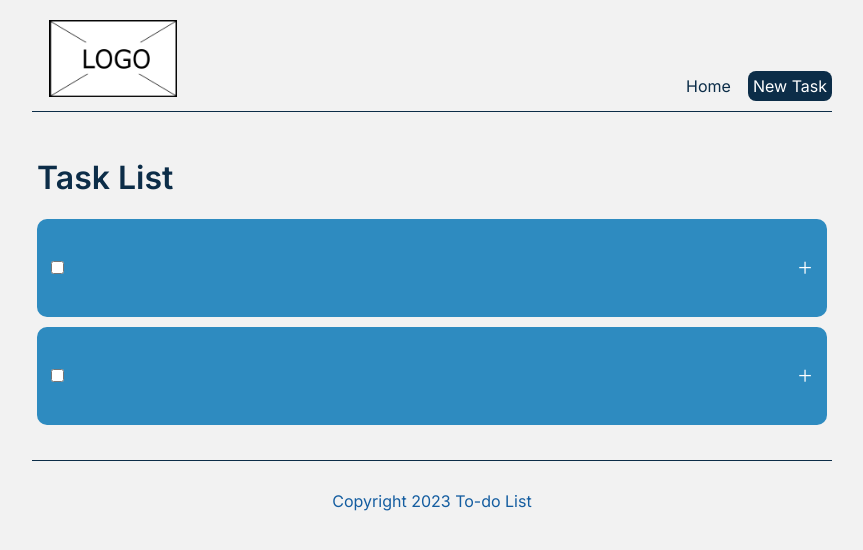
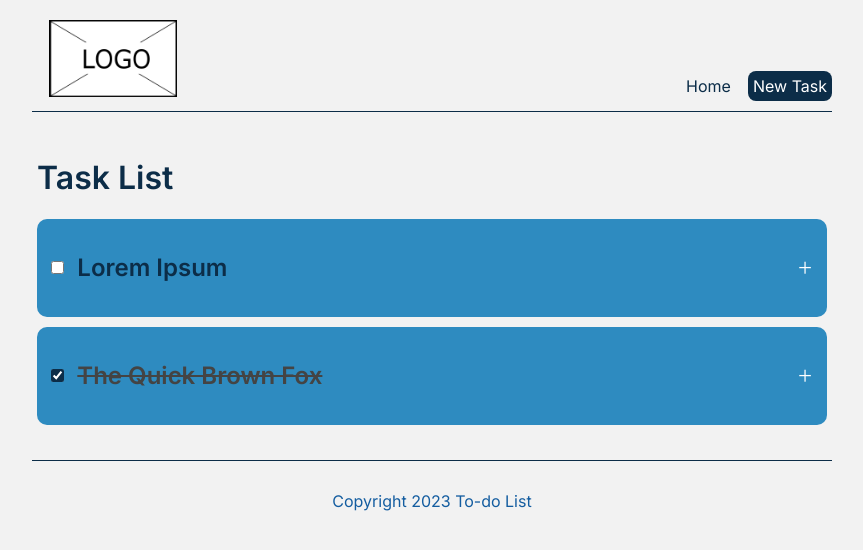
Before and after one commit to ViniciusBSilva/todo-list, a Next.js app: page / in a window 1280 px wide. Shown: the top 550 px of the page, without its empty margins (208-1071 px from the left). Built offline with nearby package versions, Linux system fonts and the light colour scheme.

Commit message:
getting mock data from API

```diff
--- a/components/Task.js
+++ b/components/Task.js
@@ -1,24 +1,26 @@
 import { useState } from 'react';
 import styles from '../styles/Home.module.css'
 
-const Task = ({ id, title, description, completed, category, dueDate, createdAt, createdBy, toogleCompleted }) => {
+const Task = ({ taskData }) => {
 
     const [showDetail, toogleDetail] = useState(false);
 
+    const [isCompleted, toogleCompleted] = useState(taskData.completed);
+
     return (
         <>
-            <div className={styles.task} id={id}>
+            <div className={styles.task}>
                 <div className={styles.taskHeader}>
                     <input
                         name='taskCompleted'
                         type='checkbox'
-                        checked={completed}
-                        onChange={toogleCompleted}
+                        checked={isCompleted}
+                        onChange={(event) => toogleCompleted(event.target.checked)}
                     />
                     <label
                         htmlFor='taskCompleted'
-                        className={`${styles.taskTitle}`.concat((completed) ? ` ${styles.taskCompleted}` : '')}>
-                        <h2>{title}</h2>
+                        className={`${styles.taskTitle}`.concat((isCompleted) ? ` ${styles.taskCompleted}` : '')}>
+                        <h2>{taskData.title}</h2>
                     </label>
                     <p className={styles.showDetails} onClick={() => toogleDetail(!showDetail)}>
                         {showDetail ? '-' : '+'}
@@ -26,9 +28,9 @@ const Task = ({ id, title, description, completed, category, dueDate, createdAt,
                 </div>
                 {showDetail && (
                     <div className={styles.taskDetails}>
-                        <p className={styles.taskDescription}>{description}</p>
-                        <p className={styles.taskDueDate}>Due Date: {dueDate}</p>
-                        <p className={styles.taskInfo}>Created at {createdAt} by {createdBy}</p>
+                        <p className={styles.taskDescription}>{taskData.description}</p>
+                        <p className={styles.taskDueDate}>Due Date: {taskData.dueDate}</p>
+                        <p className={styles.taskInfo}>Created at {taskData.createdAt} by {taskData.createdBy}</p>
                     </div>
                 )}
 
--- a/components/TaskList.js
+++ b/components/TaskList.js
@@ -1,49 +1,19 @@
-import { useState } from 'react';
+import { useState, useEffect } from 'react';
 import Task from '@/components/Task';
 import styles from '../styles/Home.module.css';
 
-// const getTaskListData = () => {
+const getTaskList = (taskListJSON) => {
 
-
-
-//     // return taskListData;
-// }
-
-const getTaskList = () => {
-
-    const taskListJSON = [
-        {
-            "id": 1,
-            "title": "Lorem Ipsum",
-            "description": "Lorem ipsum dolor sit amet, consectetur adipiscing elit, sed do eiusmod tempor incididunt ut labore et dolore magna aliqua. Ut enim ad minim veniam, quis nostrud exercitation ullamco laboris nisi ut aliquip ex ea commodo consequat. Duis aute irure dolor in reprehenderit in voluptate velit esse cillum dolore eu fugiat nulla pariatur. Excepteur sint occaecat cupidatat non proident, sunt in culpa qui officia deserunt mollit anim id est laborum.",
-            "completed": false,
-            "category": "Work",
-            "dueDate": "2023-05-02",
-            "createdAt": "2023-04-23",
-            "createdBy": "Vinicius"
-        },
-        {
-            "id": 2,
-            "title": "The Quick Brown Fox",
-            "description": "The quick brown fox jumps over the lazy dog",
-            "completed": true,
-            "category": "Personal",
-            "dueDate": "2023-12-31",
-            "createdAt": "2023-04-22",
-            "createdBy": "Vinicius"
-        }
-    ]
+    console.log("taskListJSON", taskListJSON);
 
     const taskList = [];
 
     taskListJSON.forEach(task => {
 
-        const [completed, toogleCompleted] = useState(task.completed);
-
         taskList.push(
             <Task
+                key={task.id}
                 taskData={task}
-                toogleCompleted={(event) => toogleCompleted(event.target.checked)}
             />
         );
 
@@ -55,7 +25,15 @@ const getTaskList = () => {
 
 const TaskList = () => {
 
-    const taskList = getTaskList();
+    const [taskList, setTaskList] = useState([]);
+
+    useEffect(() => {
+
+        fetch('http://localhost:3000/api/tasks')
+            .then(res => res.json())
+            .then(jsonData => setTaskList(getTaskList(jsonData)));
+
+    }, []);
 
     return (
         <div className={styles.taskList}>
--- a/data/db.json
+++ b/data/db.json
@@ -1,5 +1,5 @@
 {
-    "todo-list": [
+    "tasks": [
         {
             "id": 1,
             "title": "Lorem Ipsum",
--- a/pages/api/hello.js
+++ /dev/null
@@ -1,5 +0,0 @@
-// Next.js API route support: https://nextjs.org/docs/api-routes/introduction
-
-export default function handler(req, res) {
-  res.status(200).json({ name: 'John Doe' })
-}
--- /dev/null
+++ b/pages/api/tasks.js
@@ -0,0 +1,41 @@
+// Next.js API route support: https://nextjs.org/docs/api-routes/introduction
+
+// export default function handler(req, res) {
+//   res.status(200).json({ name: 'John Doe' })
+// }
+
+
+const taskListJSON = [
+  {
+    "id": 1,
+    "title": "Lorem Ipsum",
+    "description": "Lorem ipsum dolor sit amet, consectetur adipiscing elit, sed do eiusmod tempor incididunt ut labore et dolore magna aliqua. Ut enim ad minim veniam, quis nostrud exercitation ullamco laboris nisi ut aliquip ex ea commodo consequat. Duis aute irure dolor in reprehenderit in voluptate velit esse cillum dolore eu fugiat nulla pariatur. Excepteur sint occaecat cupidatat non proident, sunt in culpa qui officia deserunt mollit anim id est laborum.",
+    "completed": false,
+    "category": "Work",
+    "dueDate": "2023-05-02",
+    "createdAt": "2023-04-23",
+    "createdBy": "Vinicius"
+  },
+  {
+    "id": 2,
+    "title": "The Quick Brown Fox",
+    "description": "The quick brown fox jumps over the lazy dog",
+    "completed": true,
+    "category": "Personal",
+    "dueDate": "2023-12-31",
+    "createdAt": "2023-04-22",
+    "createdBy": "Vinicius"
+  }
+]
+
+const handler = async (req, res) => {
+
+  // let uri = 'http://localhost:8000/tasks';
+
+  // res = await fetch(uri);
+
+  res.status(200).json(taskListJSON);
+
+}
+
+export default handler;
--- a/pages/index.js
+++ b/pages/index.js
@@ -1,5 +1,5 @@
 import Head from 'next/head';
-import TaskList from '@/components/Tasklist';
+import TaskList from '@/components/TaskList';
 
 export default function Home() {
 
```
Also changed, not shown: 1 other file (tests, documents, lock files or other folders).
